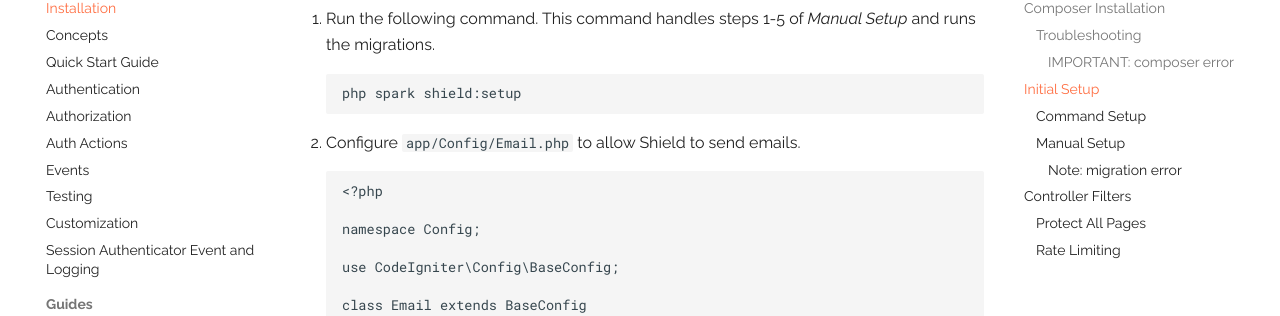
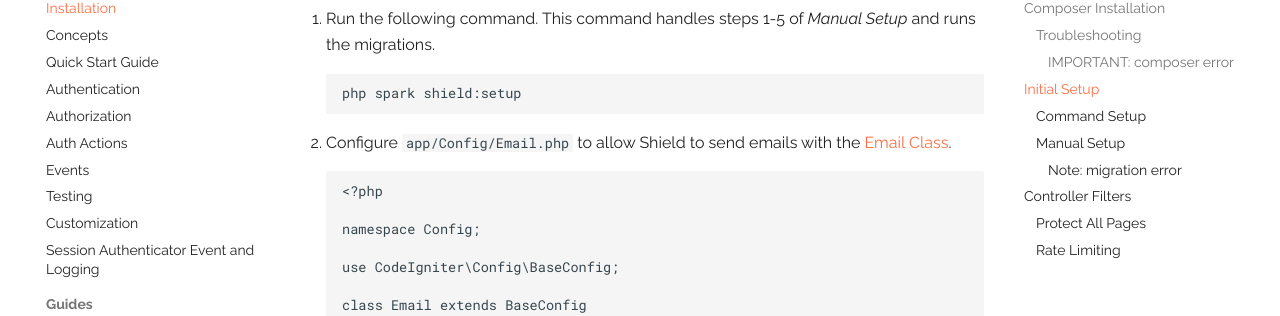
Before and after one commit to codeigniter4/shield, an MkDocs documentation site: the page built from docs/install.md, in a window 1280 px wide and 900 px high, scrolled down 1702 px. Shown: the part 127-443 px from the top of the window. Built offline with MkDocs 1.6.1 and Material for MkDocs 9.7.7, drawn with Linux system fonts in a browser that asks for light colours; comment, search, counter and statistics services are not loaded; a style sheet for code colours, icons or effects is not loaded.

Commit message:
docs: add link to CI4 User Guide

````diff
--- a/docs/install.md
+++ b/docs/install.md
@@ -73,7 +73,7 @@ Require it with an explicit version constraint allowing its desired stability.
     php spark shield:setup
     ```
 
-2. Configure `app/Config/Email.php` to allow Shield to send emails.
+2. Configure `app/Config/Email.php` to allow Shield to send emails with the [Email Class](https://codeigniter.com/user_guide/libraries/email.html).
 
     ```php
     <?php
````
